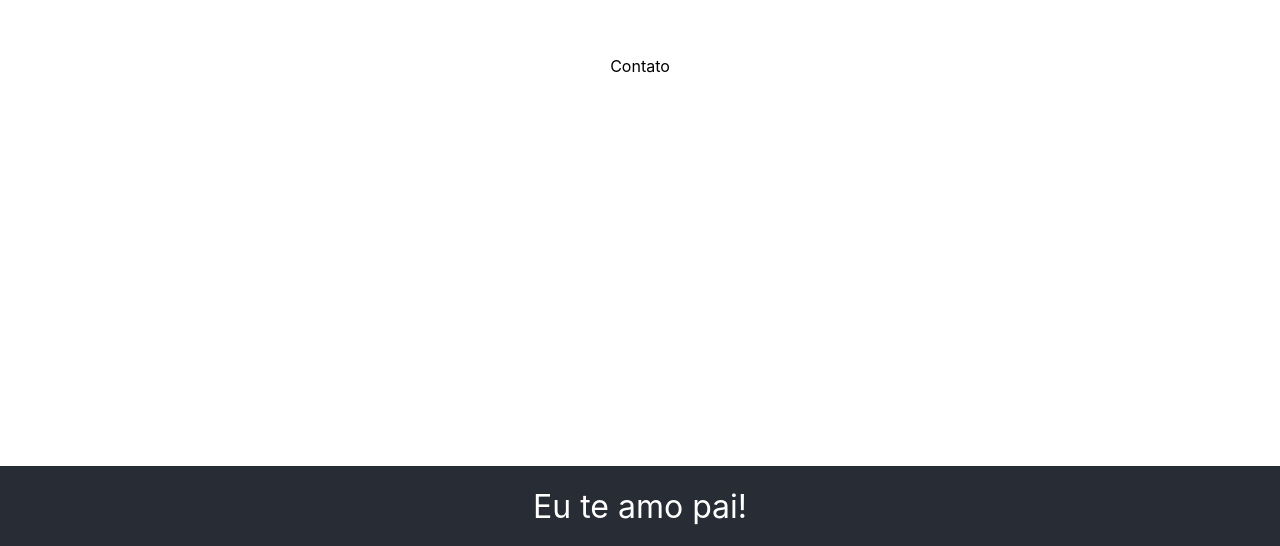
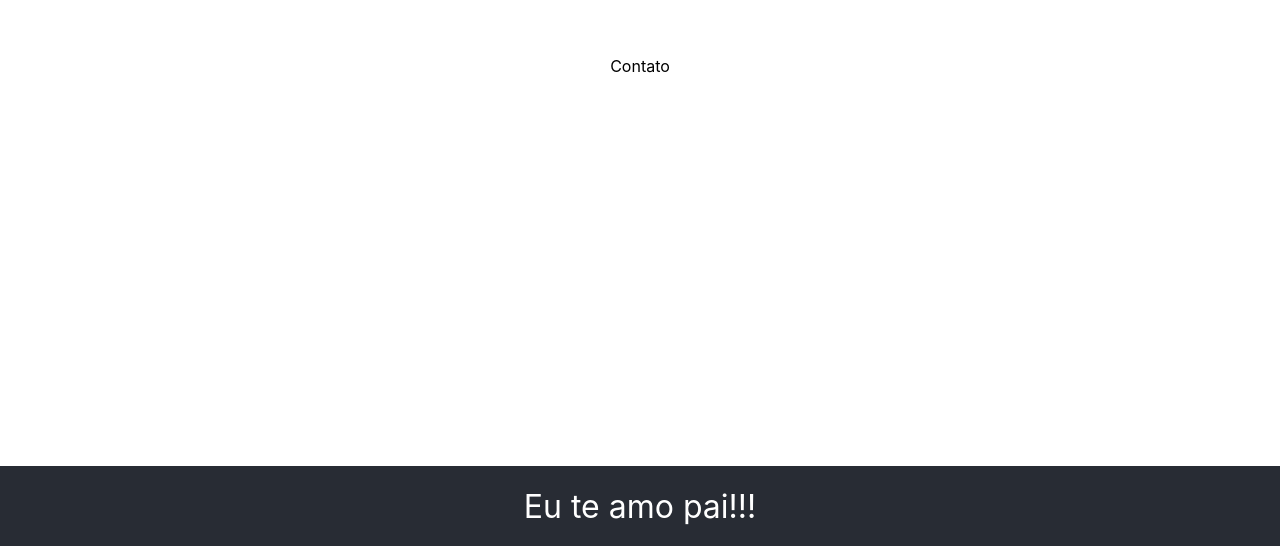
Before and after one commit to 1eduardosm/Sindico, a React (Create React App) app: page / in a window 1280 px wide. Shown: the part 2046-2592 px from the top of the page. Built offline with nearby package versions, Linux system fonts and the light colour scheme; a web font is replaced by a local one.

Commit message:
teste deploy

```diff
--- a/src/App.js
+++ b/src/App.js
@@ -92,7 +92,7 @@ function App() {
 
       {/* Footer */}
       <div className="Footer">
-        <p>Eu te amo pai!</p>
+        <p>Eu te amo pai!!!</p>
       </div>
     </div>
   );
```
